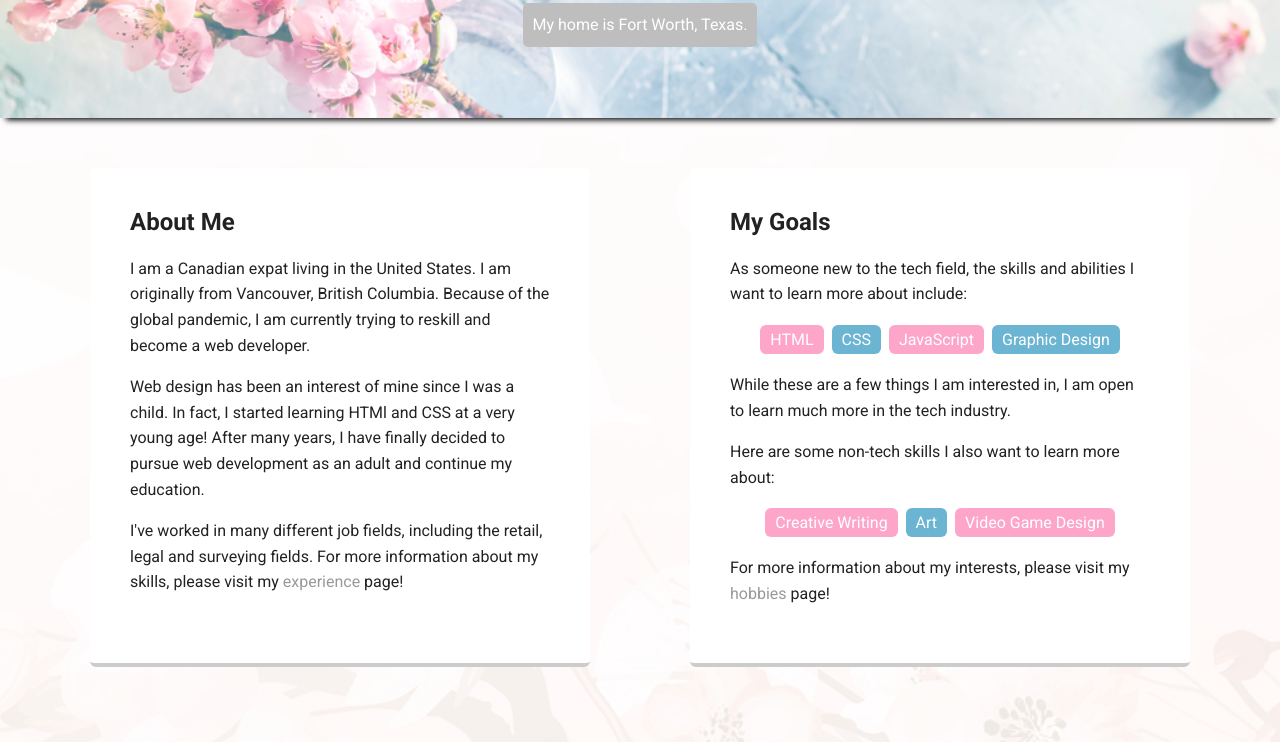
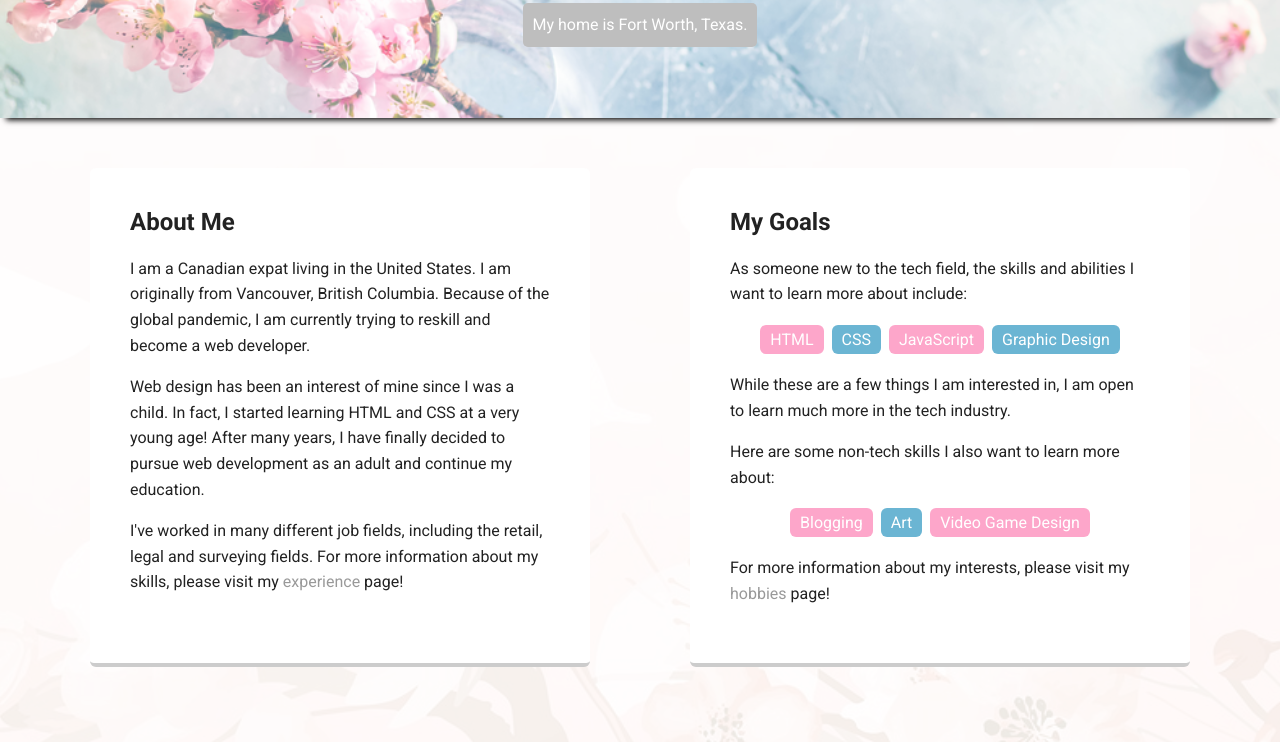
Before and after one commit to PaulinaAtienza/fewd-treehouse-project-1, a plain HTML site: page index.html in a window 1280 px wide. Shown: the part 352-1094 px from the top of the page. Drawn offline with Linux system fonts and the light colour scheme; a web font is replaced by a local one.

Commit message:
Fixed a spelling error

```diff
--- a/index.html
+++ b/index.html
@@ -27,7 +27,7 @@
       <article class="card">
         <h2>About Me</h2>
         <p>I am a Canadian expat living in the United States. I am originally from Vancouver, British Columbia. Because of the global pandemic, I am currently trying to reskill and become a web developer.</p>
-        <p>Web design has been an interest of mine since I was a child. In fact, I started learning HTMl and CSS at a very young age! After many years, I have finally decided to pursue web development as an adult and continue my education.</p>
+        <p>Web design has been an interest of mine since I was a child. In fact, I started learning HTML and CSS at a very young age! After many years, I have finally decided to pursue web development as an adult and continue my education.</p>
         <p>I've worked in many different job fields, including the retail, legal and surveying fields. For more information about my skills, please visit my <a href="experience.html">experience</a> page!</p>
       </article>
 
@@ -43,7 +43,7 @@
         <p>While these are a few things I am interested in, I am open to learn much more in the tech industry.</p>
         <p>Here are some non-tech skills I also want to learn more about:</p>
         <ul class="skills">
-          <li>Creative Writing</li>
+          <li>Blogging</li>
           <li>Art</li>
           <li>Video Game Design</li>
         </ul>
```
